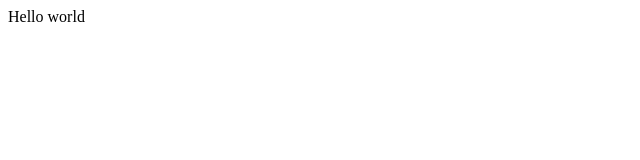
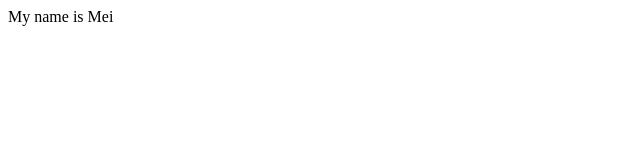
Before and after one commit to meiciji/testing, a plain HTML site: page index.html in a window 1280 px wide. Shown: the full height of the page, 0-640 px from the left. Drawn offline with Linux system fonts and the light colour scheme.

Commit message:
changed the html tag

```diff
--- a/index.html
+++ b/index.html
@@ -9,7 +9,7 @@
 </head>
 
 <body>
-  Hello world
+  My name is Mei
   <script src="script.js"></script>
 </body>
 
```
